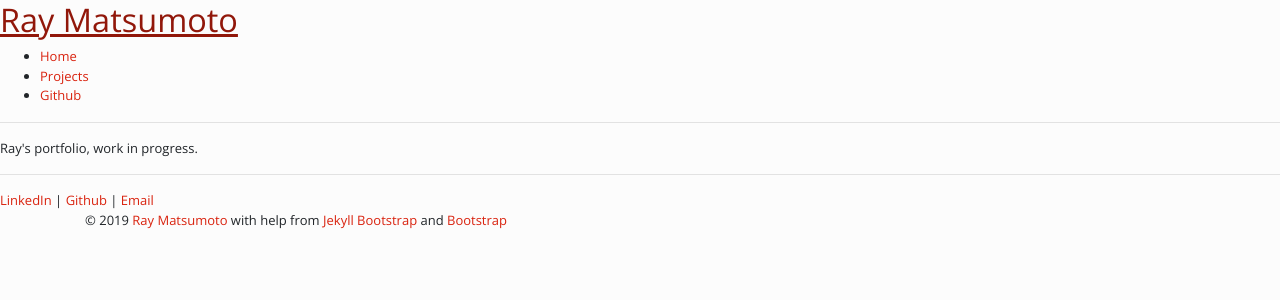
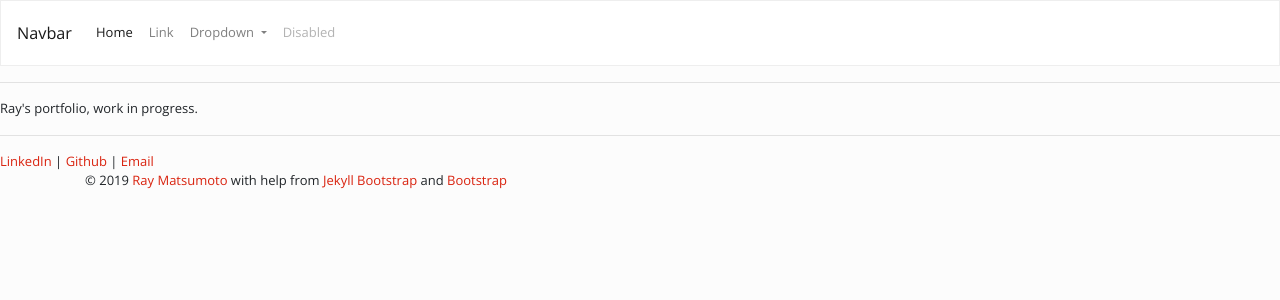
Before and after one commit to rmatsum836/rmatsum836.github.io, a Jekyll site: the page built from index.md, in a window 1280 px wide. Shown: the top 300 px of the page. Built offline with Jekyll 4.4.1, drawn with Linux system fonts in a browser that asks for light colours; nearby versions of some CDN libraries.

Commit message:
Attempt to add navbar

```diff
--- a/_includes/themes/bootstrap-3/top.html
+++ b/_includes/themes/bootstrap-3/top.html
@@ -17,7 +17,7 @@
     <meta name="viewport" content="width=device-width, initial-scale=1.0">
 
     <!-- Bootstrap styles -->
-    <link href="/css/bootstrap.css" rel="stylesheet">
+    <link href="/css/bootstrap.min.css" rel="stylesheet">
 
     <!-- HTML5 Shim and Respond.js IE8 support of HTML5 elements and media queries -->
     <!-- WARNING: Respond.js doesn't work if you view the page via file:// -->
@@ -44,7 +44,34 @@
     <div id="container">
      <div class="wrap">
      <div id="header">
-      <div id="branding">
+         <nav class="navbar navbar-expand-lg navbar-light bg-light">
+  <a class="navbar-brand" href="#">Navbar</a>
+  <button class="navbar-toggler" type="button" data-toggle="collapse" data-target="#navbarSupportedContent" aria-controls="navbarSupportedContent" aria-expanded="false" aria-label="Toggle navigation">
+    <span class="navbar-toggler-icon"></span>
+  </button>
+
+  <div class="collapse navbar-collapse" id="navbarSupportedContent">
+    <ul class="navbar-nav mr-auto">
+      <li class="nav-item active">
+        <a class="nav-link" href="#">Home <span class="sr-only">(current)</span></a>
+      </li>
+      <li class="nav-item">
+        <a class="nav-link" href="#">Link</a>
+      </li>
+      <li class="nav-item dropdown">
+        <a class="nav-link dropdown-toggle" href="#" id="navbarDropdown" role="button" data-toggle="dropdown" aria-haspopup="true" aria-expanded="false">
+          Dropdown
+        </a>
+      </li>
+      <li class="nav-item">
+        <a class="nav-link disabled" href="#" tabindex="-1" aria-disabled="true">Disabled</a>
+      </li>
+    </ul>
+  </div>
+</nav>
+
+
+      <!--<div id="branding">
         <h1 id="site-title">
          <a href="/" title="Ray Matsumoto" rel="Home">Ray Matsumoto</a>
         </h1>
@@ -61,7 +88,7 @@
                    </li>
                   </ul>
                  </div>
-                </div>
+     </div>-->
 
     <!--<div class="clear"></div>
     </div>
```
